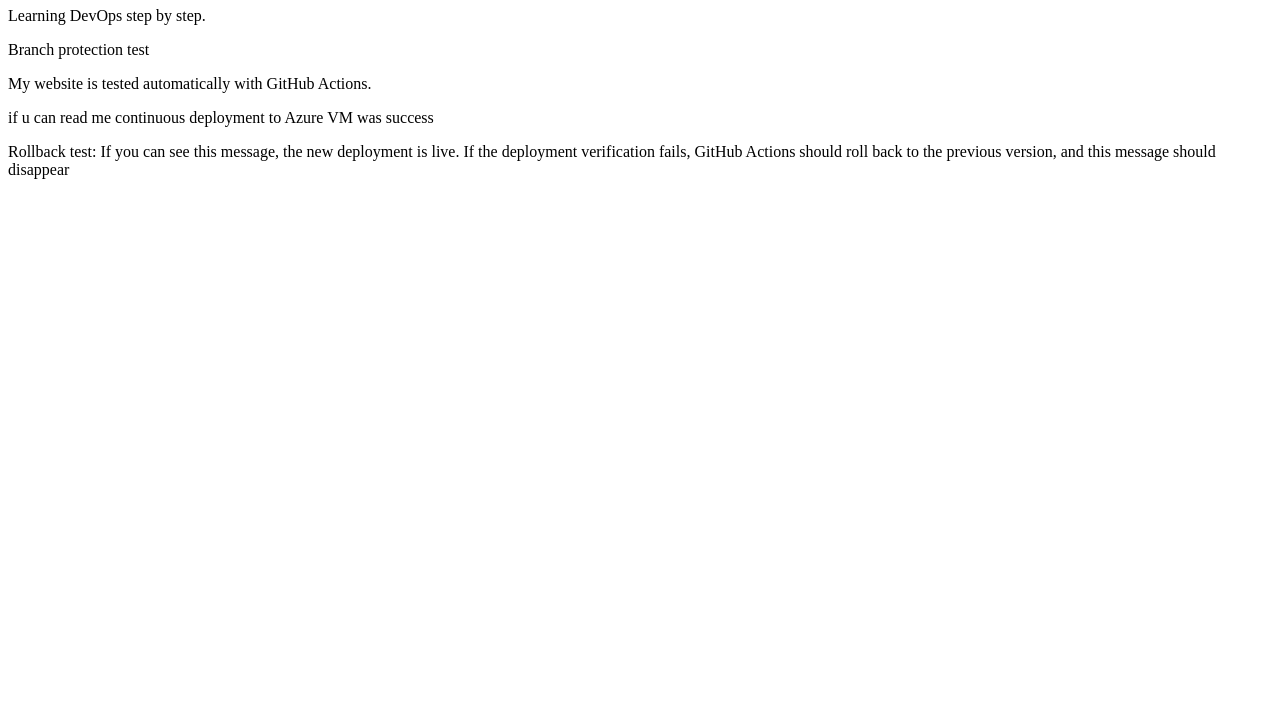
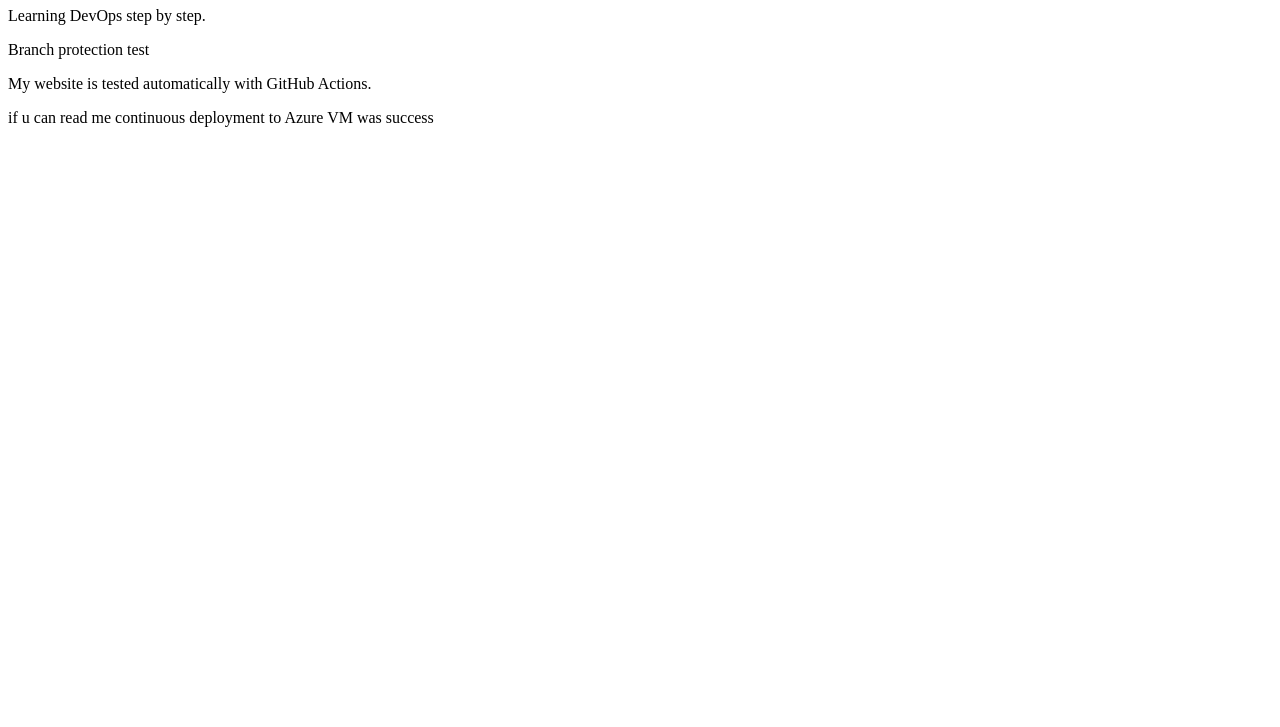
Before and after one commit to PriteshRathwa/ci-cd-basics, a plain HTML site: page index.html in a window 1280 px wide. Shown: the part 73-800 px from the top of the page. Drawn offline with Linux system fonts and the light colour scheme.

Commit message:
Remove rollback test message from index.html
Removed rollback test message from index.html.

```diff
--- a/index.html
+++ b/index.html
@@ -10,8 +10,6 @@
     <p>Branch protection test</p>
     <p>My website is tested automatically with GitHub Actions.</p>
     <p>if u can read me continuous deployment to Azure VM was success</p>
-    <p>Rollback test: If you can see this message, the new deployment is live.
-      If the deployment verification fails, GitHub Actions should roll back to
-      the previous version, and this message should disappear</p>
+
 </body>
 </html>
```
